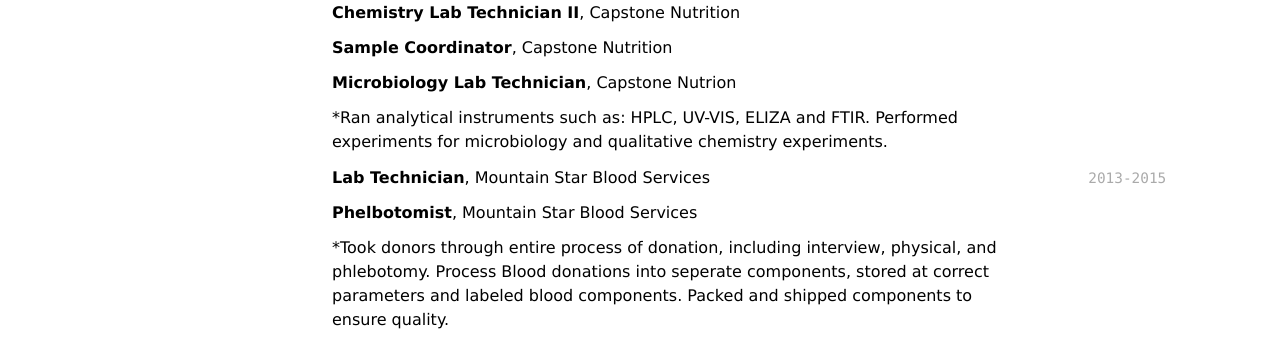
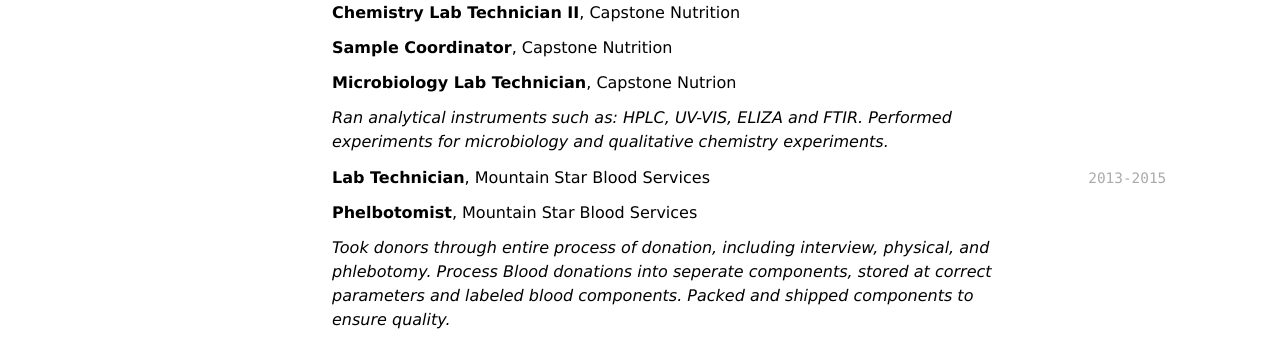
Before and after one commit to KristineWilson1/Kristine_Wilson_resumeFall22, a Jekyll site: the page built from docs/index.md, in a window 1280 px wide. Shown: the part 1327-1667 px from the top of the page. Built offline with Jekyll 4.4.1, drawn with Linux system fonts in a browser that asks for light colours.

```diff
--- a/docs/index.md
+++ b/docs/index.md
@@ -90,7 +90,7 @@ __Sample Coordinator__, Capstone Nutrition
 
 __Microbiology Lab Technician__, Capstone Nutrion
 
-*Ran analytical instruments such as: HPLC, UV-VIS, ELIZA and FTIR. Performed experiments for microbiology and qualitative chemistry experiments.
+*Ran analytical instruments such as: HPLC, UV-VIS, ELIZA and FTIR. Performed experiments for microbiology and qualitative chemistry experiments.*
 
 
 `2013-2015`
@@ -99,7 +99,7 @@ __Lab Technician__, Mountain Star Blood Services
 
 __Phelbotomist__, Mountain Star Blood Services
 
-*Took donors through entire process of donation, including interview, physical, and phlebotomy. Process Blood donations into seperate components, stored at correct parameters and labeled blood components. Packed and shipped components to ensure quality.
+*Took donors through entire process of donation, including interview, physical, and phlebotomy. Process Blood donations into seperate components, stored at correct parameters and labeled blood components. Packed and shipped components to ensure quality.*
 
 <!-- ### Footer
 
```
